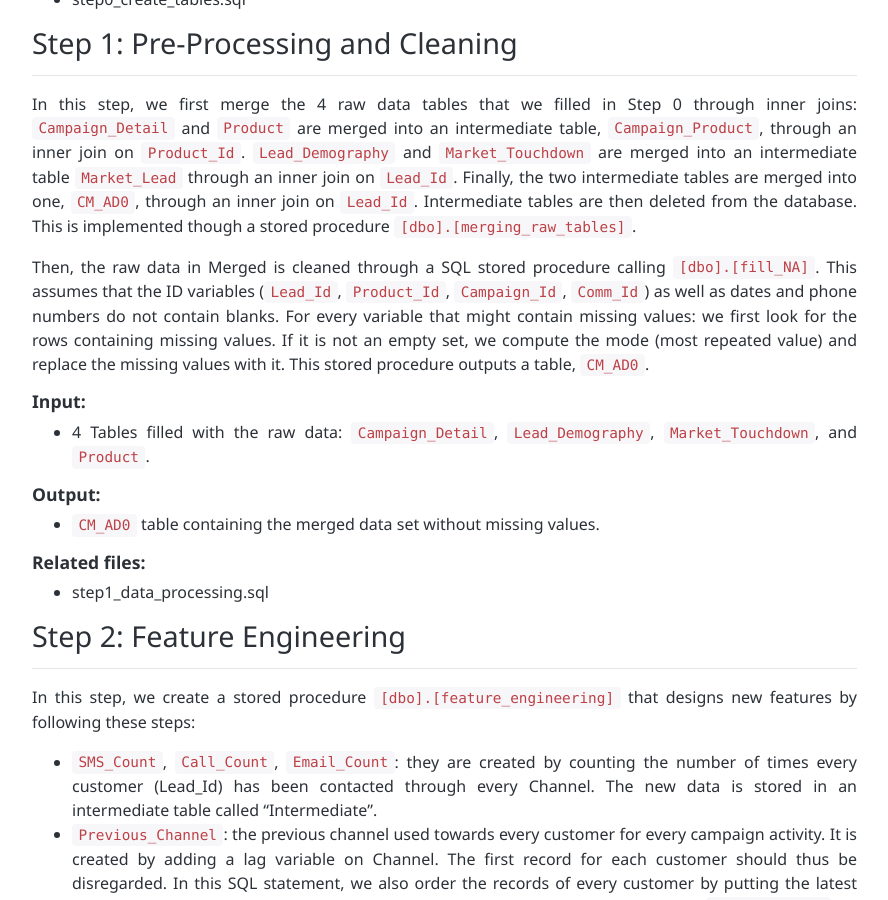
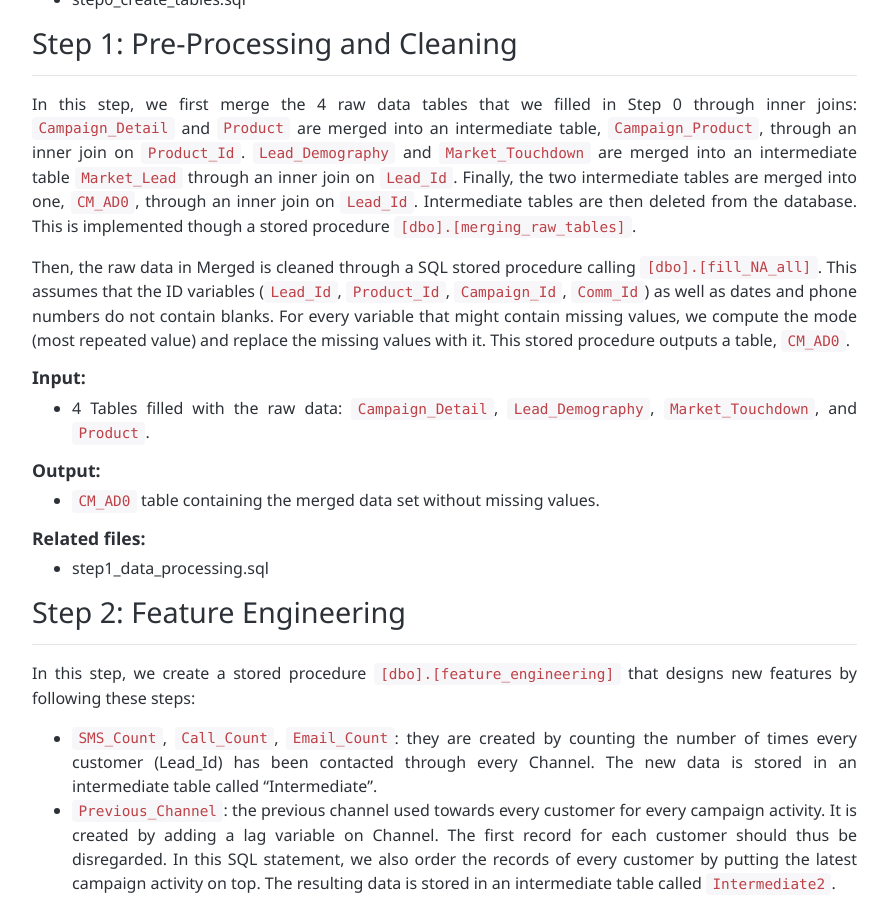
Before and after one commit to microsoft/r-server-campaign-optimization, a Jekyll site: the page built from dba.md, in a window 1280 px wide and 900 px high, scrolled down 1918 px. Shown: the whole window, without its empty margins (53-941 px from the left). Built offline with Jekyll 4.4.1, drawn with Linux system fonts in a browser that asks for light colours.

Commit message:
Update dba.md

```diff
--- a/dba.md
+++ b/dba.md
@@ -105,7 +105,7 @@ In this step, we first merge the 4 raw data tables that we filled in Step 0 thro
 `Lead_Demography` and `Market_Touchdown` are merged into an intermediate table `Market_Lead` through an inner join on `Lead_Id`. Finally, the two intermediate tables are merged into one, `CM_AD0`, through an inner join on `Lead_Id`.
 Intermediate tables are then deleted from the database. This is implemented though a stored procedure `[dbo].[merging_raw_tables]`.
 
-Then, the raw data in Merged is cleaned through a SQL stored procedure calling `[dbo].[fill_NA]`. This assumes that the ID variables (`Lead_Id`, `Product_Id`, `Campaign_Id`, `Comm_Id`) as well as dates and phone numbers do not contain blanks. For every variable that might contain missing values: we first look for the rows containing missing values. If it is not an empty set, we compute the mode (most repeated value) and replace the missing values with it. This stored procedure outputs a table, `CM_AD0`.
+Then, the raw data in Merged is cleaned through a SQL stored procedure calling `[dbo].[fill_NA_all]`. This assumes that the ID variables (`Lead_Id`, `Product_Id`, `Campaign_Id`, `Comm_Id`) as well as dates and phone numbers do not contain blanks. For every variable that might contain missing values, we compute the mode (most repeated value) and replace the missing values with it. This stored procedure outputs a table, `CM_AD0`.
 
 ### Input:
 
```
